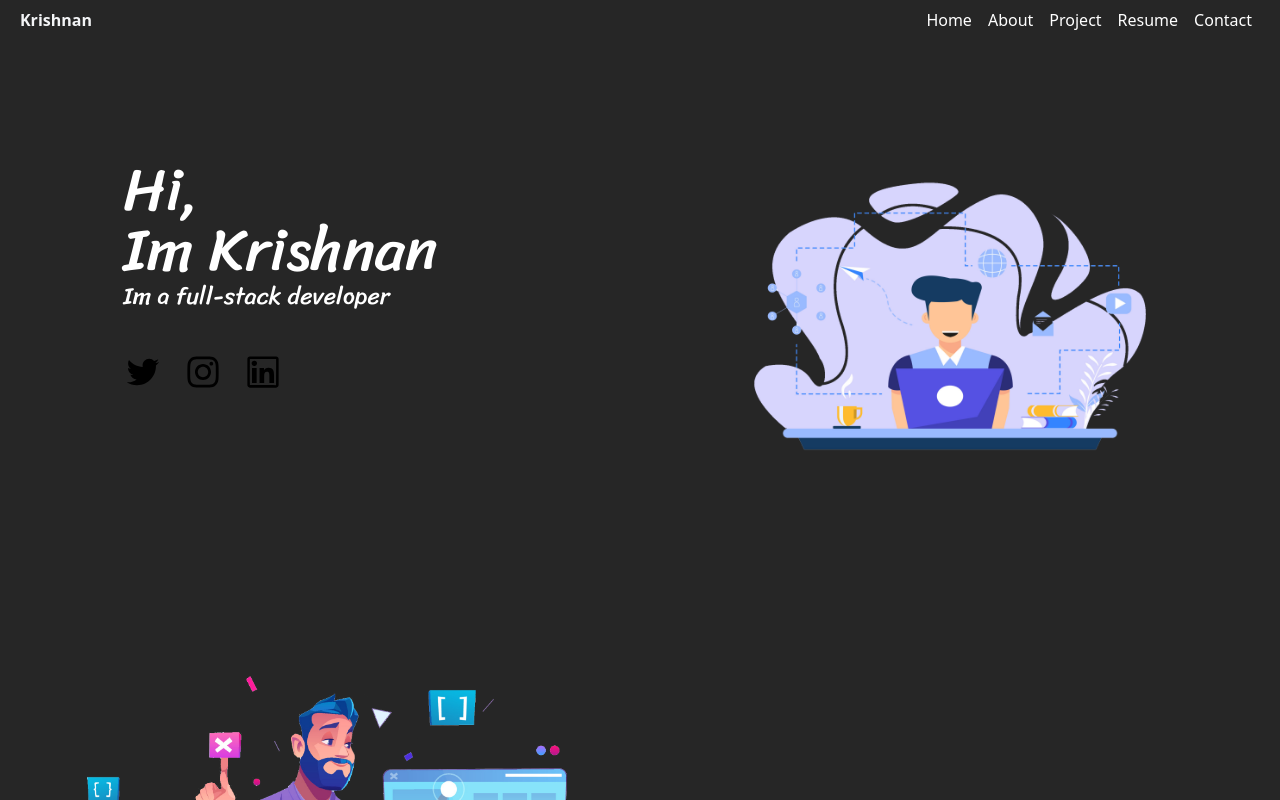
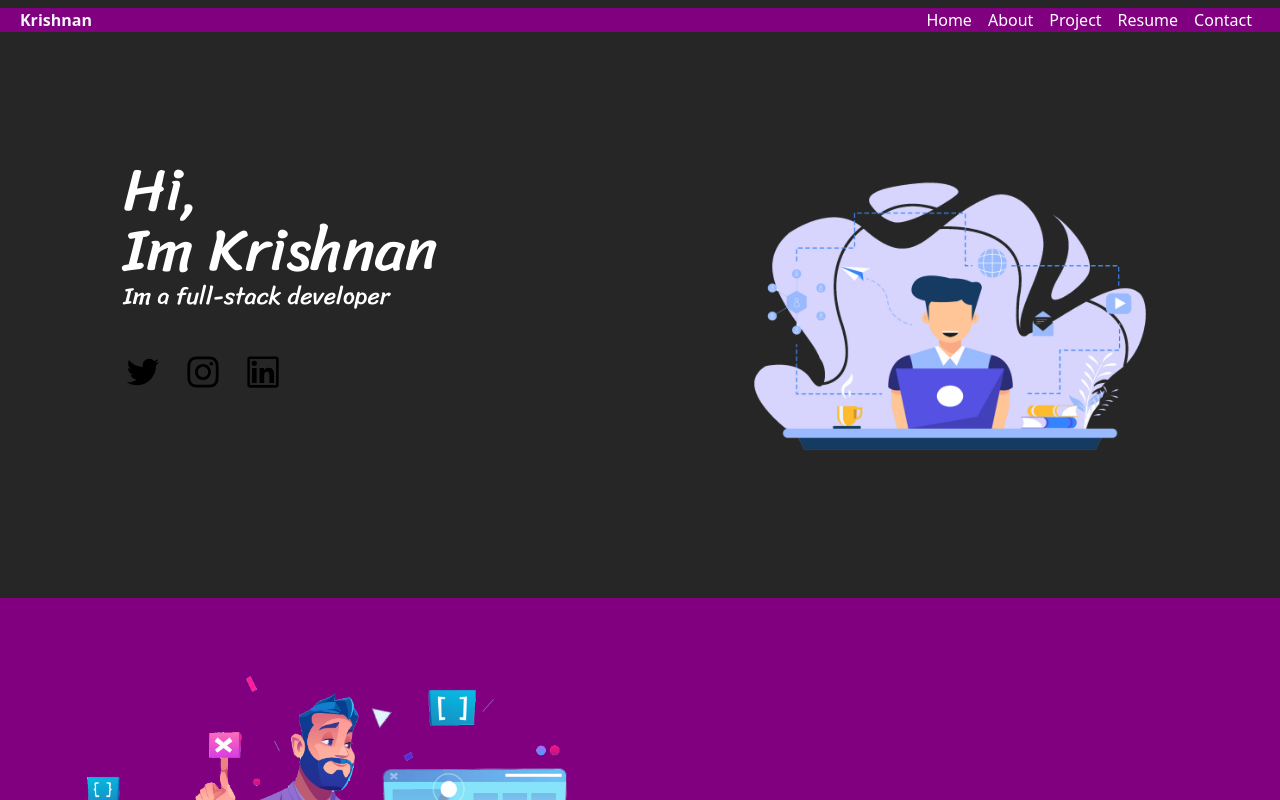
Before and after one commit to krishnan1412/Portfolio, a React (Vite) app: page / in a window 1280 px wide. Shown: the top 800 px of the page. Built offline with nearby package versions, Linux system fonts and the light colour scheme.

Commit message:
Update App.css

```diff
--- a/src/App.css
+++ b/src/App.css
@@ -10,12 +10,12 @@ header ul li {
   @apply px-2;
 }
 .bg-primary{
-  background: "purple";
+  background: purple;
 
 /*   @apply bg-gradient-to-br from-[#84C350] to-[#bcf390]; */
 }
 .bg-secondary{
-  background: "dark pink";
+  background: darkpink;
 /*   @apply bg-gradient-to-tr from-[#F4990F] to-[#f1d19b]; */
 }
 .mobile-nav{
```
